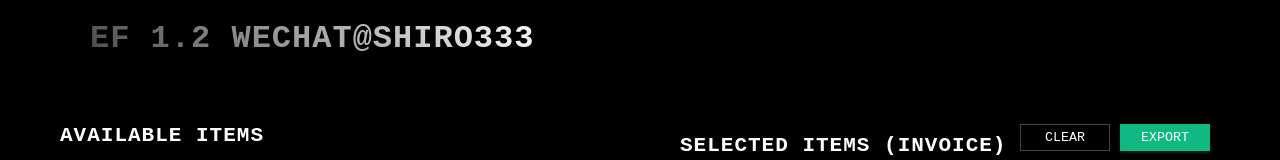
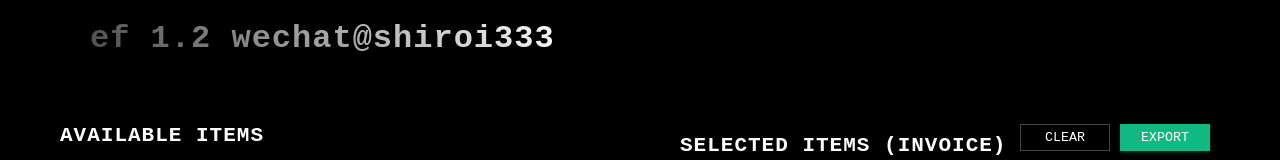
Before and after one commit to disoufieifen/disoufieifen.github.io, a plain HTML site: page index.html in a window 1280 px wide. Shown: the top 160 px of the page. Drawn offline with nearby package versions, Linux system fonts and the light colour scheme.

Commit message:
Add files via upload

```diff
--- a/index.html
+++ b/index.html
@@ -104,7 +104,7 @@
 
         /* 新增：抽离内联样式 */
         .app-header { max-width: 1100px; margin: 0 auto 30px auto; display: flex; justify-content: space-between; align-items: center; flex-wrap: wrap; gap: 15px; }
-        .app-title { margin: 0; font-size: 2rem; background: linear-gradient(45deg, var(--primary-color, #4b4b4b), #fcfcfc); -webkit-background-clip: text; background-clip: text; -webkit-text-fill-color: transparent; color: transparent; font-weight: 800; }
+        .app-title { margin: 0; font-size: 2rem; background: linear-gradient(45deg, var(--primary-color, #4b4b4b), #fcfcfc); -webkit-background-clip: text; background-clip: text; -webkit-text-fill-color: transparent; color: transparent; font-weight: 800; text-transform: none; }
         .export-area { padding: 10px; background-color: var(--bg); }
         .export-header { display: flex; justify-content: space-between; align-items: center; margin-bottom: 24px; }
         .export-header h2 { margin-bottom: 0; }
@@ -127,7 +127,7 @@
 
 <header class="app-header">
     <h1 class="app-title">
-        ef 1.2 wechat@shiro333
+        ef 1.2 wechat@shiroi333
     </h1>
 </header>
 
```
